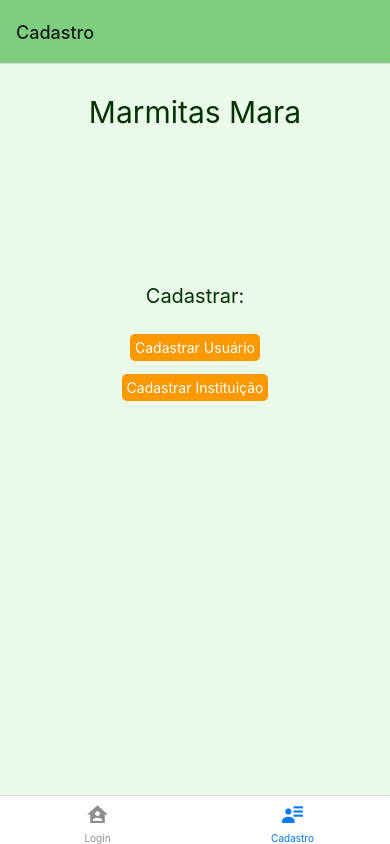
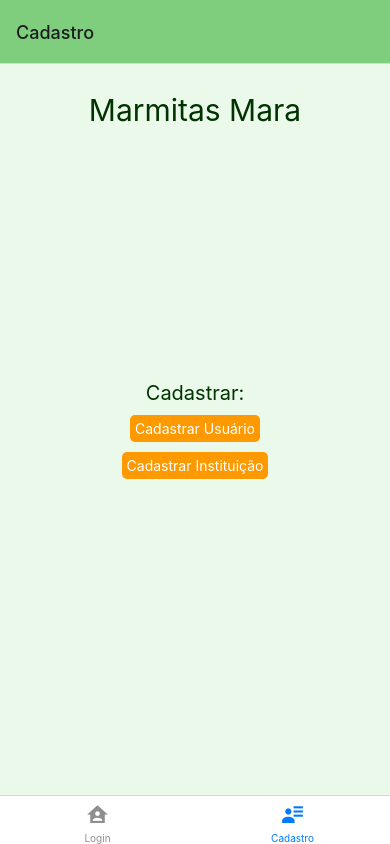
Before and after one commit to iagorosa28/projeto_comp_movel, a React Native app in the folder projetocompmoveliago/: screen /Cadastro in a window 390 px wide. Built offline with nearby package versions, Linux system fonts and the light colour scheme.

Commit message:
ARRUMANDO ESTILIZAÇÃO
Arrumando algumas estilizações o app ficar certinho em qualquer tela.

```diff
--- a/projetocompmoveliago/app.json
+++ b/projetocompmoveliago/app.json
@@ -1,7 +1,7 @@
 {
   "expo": {
     "name": "projetocompmoveliago",
-    "slug": "snack-23544373-1b57-4485-b2e7-98895efdbaee",
+    "slug": "snack-dbc8ecc3-a7a0-42dd-bcde-ad523e36da4f",
     "version": "1.0.0",
     "orientation": "portrait",
     "icon": "./assets/icon.png",
--- a/projetocompmoveliago/components/Cadastro.js
+++ b/projetocompmoveliago/components/Cadastro.js
@@ -1,5 +1,9 @@
 import * as React from 'react';
 import { Text, View, StyleSheet, TouchableOpacity } from 'react-native';
+
+const Spacer = ({ size }) => {
+  return <View style={{ height: size }} />;
+};
 
 class Cadastro extends React.Component{
   render(){
@@ -7,9 +11,11 @@ class Cadastro extends React.Component{
       <View style={estilos.container}>
         <Text style={estilos.titulo}>{"Marmitas Mara"}</Text>
         <Text style={estilos.logarCadastrar}>{"Cadastrar:"}</Text>
+        <Spacer size={10} />
         <TouchableOpacity style={estilos.buttonUsuario} onPress={()=>this.goToCadastroUsuario()}>
         <Text style={estilos.textoBotao}>{"Cadastrar Usuário"}</Text>
         </TouchableOpacity>
+        <Spacer size={10} />
         <TouchableOpacity style={estilos.buttonInstituicao} onPress={()=>this.goToCadastroInstituicao()}>
         <Text style={estilos.textoBotao}>{"Cadastrar Instituição"}</Text>
         </TouchableOpacity>
@@ -31,43 +37,39 @@ const estilos = StyleSheet.create({
     flex: 1,
     alignItems: "center",
     justifyContent: "center",
-    backgroundColor: "#ebf9eb"
+    backgroundColor: "#ebf9eb",
+    display: "flex",
+    height: "100%"
   },
 
   titulo: {
-    color: '#003300',
+    color: "#003300",
     fontSize: 30,
     textAlign: "center",
     position: "absolute",
-    top: 30
+    top: 28
   },
 
   logarCadastrar: {
-    color: '#003300',
+    color: "#003300",
     fontSize: 20,
-    textAlign: "center",
-    position: "absolute",
-    top: 220
+    textAlign: "center"
   },
 
   buttonUsuario: {
-    backgroundColor: '#ff9900',
+    backgroundColor: "#ff9900",
     padding: 5,
-    borderRadius: 5,
-    position: "absolute",
-    top: 270
+    borderRadius: 5
   },
 
   buttonInstituicao: {
-    backgroundColor: '#ff9900',
+    backgroundColor: "#ff9900",
     padding: 5,
-    borderRadius: 5,
-    position: "absolute",
-    top: 310
+    borderRadius: 5
   },
 
   textoBotao: {
-    color: '#FFFFFF'
+    color: "#FFFFFF"
   }
 
 })
--- a/projetocompmoveliago/components/CadastroInstituicao.js
+++ b/projetocompmoveliago/components/CadastroInstituicao.js
@@ -1,6 +1,10 @@
 import * as React from 'react';
 import { TextInput, Text, View, StyleSheet, TouchableOpacity } from 'react-native';
 import firebase from '../config/config';
+
+const Spacer = ({ size }) => {
+  return <View style={{ height: size }} />;
+};
 
 class CadastroInstituicao extends React.Component{
   constructor(props){
@@ -32,10 +36,13 @@ class CadastroInstituicao extends React.Component{
       <View style={estilos.container}>
         <Text style={estilos.textoInput}>{"Instituição:"}</Text>
         <TextInput style={estilos.input} onChangeText={(texto)=>{this.nomeInstituicao = texto}}></TextInput>
+        <Spacer size={5} />
         <Text style={estilos.textoInput}>{"CNPJ:"}</Text>
         <TextInput style={estilos.input} onChangeText={(texto)=>{this.cnpjInstituicao = texto}}></TextInput>
+        <Spacer size={5} />
         <Text style={estilos.textoInput}>{"Senha:"}</Text>
         <TextInput style={estilos.input} onChangeText={(texto)=>{this.senhaInstituicao = texto}}></TextInput>
+        <Spacer size={10} />
         <TouchableOpacity style={estilos.buttonInputCadastrar} onPress={()=>this.salvar()}>
         <Text style={estilos.textoBotao}>{"Cadastrar"}</Text>
         </TouchableOpacity>
@@ -50,11 +57,13 @@ const estilos = StyleSheet.create({
     flex: 1,
     alignItems: "center",
     justifyContent: "center",
-    backgroundColor: "#ebf9eb"
+    backgroundColor: "#ebf9eb",
+    display: "flex",
+    height: "100%"
   },
 
   textoBotao: {
-    color: '#FFFFFF'
+    color: "#FFFFFF"
   },
 
   input: {
@@ -67,16 +76,14 @@ const estilos = StyleSheet.create({
   },
 
   textoInput: {
-    color: '#003300',
+    color: "#003300",
     fontSize: 20,
   },
 
   buttonInputCadastrar: {
-    backgroundColor: '#ff9900',
+    backgroundColor: "#ff9900",
     padding: 10,
-    borderRadius: 5,
-    position: "absolute",
-    top: 285
+    borderRadius: 5
   }
 
 })
--- a/projetocompmoveliago/components/CadastroUsuario.js
+++ b/projetocompmoveliago/components/CadastroUsuario.js
@@ -1,6 +1,10 @@
 import * as React from 'react';
 import { TextInput, Text, View, StyleSheet, TouchableOpacity } from 'react-native';
 import firebase from '../config/config';
+
+const Spacer = ({ size }) => {
+  return <View style={{ height: size }} />;
+};
 
 class CadastroUsuario extends React.Component{
   constructor(props){
@@ -32,10 +36,13 @@ class CadastroUsuario extends React.Component{
       <View style={estilos.container}>
         <Text style={estilos.textoInput}>{"Nome:"}</Text>
         <TextInput style={estilos.input} onChangeText={(texto)=>{this.nomeUsuario = texto}}></TextInput>
+        <Spacer size={5} />
         <Text style={estilos.textoInput}>{"CPF:"}</Text>
         <TextInput style={estilos.input} onChangeText={(texto)=>{this.cpfUsuario = texto}}></TextInput>
+        <Spacer size={5} />
         <Text style={estilos.textoInput}>{"Senha:"}</Text>
         <TextInput style={estilos.input} onChangeText={(texto)=>{this.senhaUsuario = texto}}></TextInput>
+        <Spacer size={10} />
         <TouchableOpacity style={estilos.buttonInputCadastrar} onPress={()=>this.salvar()}>
         <Text style={estilos.textoBotao}>{"Cadastrar"}</Text>
         </TouchableOpacity>
@@ -50,11 +57,13 @@ const estilos = StyleSheet.create({
     flex: 1,
     alignItems: "center",
     justifyContent: "center",
-    backgroundColor: "#ebf9eb"
+    backgroundColor: "#ebf9eb",
+    display: "flex",
+    height: "100%"
   },
 
   textoBotao: {
-    color: '#FFFFFF'
+    color: "#FFFFFF"
   },
 
   input: {
@@ -67,16 +76,14 @@ const estilos = StyleSheet.create({
   },
 
   textoInput: {
-    color: '#003300',
+    color: "#003300",
     fontSize: 20,
   },
 
   buttonInputCadastrar: {
-    backgroundColor: '#ff9900',
+    backgroundColor: "#ff9900",
     padding: 10,
-    borderRadius: 5,
-    position: "absolute",
-    top: 285
+    borderRadius: 5
   }
 
 })
--- a/projetocompmoveliago/components/Login.js
+++ b/projetocompmoveliago/components/Login.js
@@ -1,5 +1,9 @@
 import * as React from 'react';
 import { Text, View, StyleSheet, TouchableOpacity } from 'react-native';
+
+const Spacer = ({ size }) => {
+  return <View style={{ height: size }} />;
+};
 
 class Login extends React.Component{
   render(){
@@ -7,9 +11,11 @@ class Login extends React.Component{
       <View style={estilos.container}>
         <Text style={estilos.titulo}>{"Marmitas Mara"}</Text>
         <Text style={estilos.logarCadastrar}>{"Logar:"}</Text>
+        <Spacer size={10} />
         <TouchableOpacity style={estilos.buttonUsuario} onPress={()=>this.goToLoginUsuario()}>
         <Text style={estilos.textoBotao}>{"Logar Usuário"}</Text>
         </TouchableOpacity>
+        <Spacer size={10} />
         <TouchableOpacity style={estilos.buttonInstituicao} onPress={()=>this.goToLoginInstituicao()}>
         <Text style={estilos.textoBotao}>{"Logar Instituição"}</Text>
         </TouchableOpacity>
@@ -31,43 +37,39 @@ const estilos = StyleSheet.create({
     flex: 1,
     alignItems: "center",
     justifyContent: "center",
-    backgroundColor: "#ebf9eb"
+    backgroundColor: "#ebf9eb",
+    display: "flex",
+    height: "100%"
   },
 
   titulo: {
-    color: '#003300',
+    color: "#003300",
     fontSize: 30,
     textAlign: "center",
     position: "absolute",
-    top: 30
+    top: 28
   },
 
   logarCadastrar: {
-    color: '#003300',
+    color: "#003300",
     fontSize: 20,
-    textAlign: "center",
-    position: "absolute",
-    top: 220
+    textAlign: "center"
   },
 
   buttonUsuario: {
-    backgroundColor: '#ff9900',
+    backgroundColor: "#ff9900",
     padding: 5,
-    borderRadius: 5,
-    position: "absolute",
-    top: 270
+    borderRadius: 5
   },
 
   buttonInstituicao: {
-    backgroundColor: '#ff9900',
+    backgroundColor: "#ff9900",
     padding: 5,
-    borderRadius: 5,
-    position: "absolute",
-    top: 310
+    borderRadius: 5
   },
 
   textoBotao: {
-    color: '#FFFFFF'
+    color: "#FFFFFF"
   }
 
 })
--- a/projetocompmoveliago/components/LoginInstituicao.js
+++ b/projetocompmoveliago/components/LoginInstituicao.js
@@ -1,6 +1,10 @@
 import * as React from 'react';
 import { TextInput, Text, View, StyleSheet, TouchableOpacity } from 'react-native';
 import firebase from '../config/config';
+
+const Spacer = ({ size }) => {
+  return <View style={{ height: size }} />;
+};
 
 class LoginInstituicao extends React.Component{
   constructor(props){
@@ -17,8 +21,10 @@ class LoginInstituicao extends React.Component{
       <View style={estilos.container}>
         <Text style={estilos.textoInput}>{"CNPJ:"}</Text>
         <TextInput style={estilos.input} onChangeText={(texto)=>{this.cnpjInstituicao = texto}}></TextInput>
+        <Spacer size={5} />
         <Text style={estilos.textoInput}>{"Senha:"}</Text>
         <TextInput style={estilos.input} onChangeText={(texto)=>{this.senhaInstituicao = texto}}></TextInput>
+        <Spacer size={10} />
         <TouchableOpacity style={estilos.buttonInputLogar} onPress={()=>this.buscar()}>
         <Text style={estilos.textoBotao}>{"Logar"}</Text>
         </TouchableOpacity>
@@ -51,11 +57,13 @@ const estilos = StyleSheet.create({
     flex: 1,
     alignItems: "center",
     justifyContent: "center",
-    backgroundColor: "#ebf9eb"
+    backgroundColor: "#ebf9eb",
+    display: "flex",
+    height: "100%"
   },
 
   textoBotao: {
-    color: '#FFFFFF'
+    color: "#FFFFFF"
   },
 
   input: {
@@ -68,16 +76,14 @@ const estilos = StyleSheet.create({
   },
 
   textoInput: {
-    color: '#003300',
+    color: "#003300",
     fontSize: 20,
   },
 
   buttonInputLogar: {
-    backgroundColor: '#ff9900',
+    backgroundColor: "#ff9900",
     padding: 10,
-    borderRadius: 5,
-    position: "absolute",
-    top: 255
+    borderRadius: 5
   }
 
 })
--- a/projetocompmoveliago/components/LoginUsuario.js
+++ b/projetocompmoveliago/components/LoginUsuario.js
@@ -1,6 +1,10 @@
 import * as React from 'react';
 import { TextInput, Text, View, StyleSheet, TouchableOpacity } from 'react-native';
 import firebase from '../config/config';
+
+const Spacer = ({ size }) => {
+  return <View style={{ height: size }} />;
+};
 
 class LoginUsuario extends React.Component{
   constructor(props){
@@ -17,8 +21,10 @@ class LoginUsuario extends React.Component{
       <View style={estilos.container}>
         <Text style={estilos.textoInput}>{"CPF:"}</Text>
         <TextInput style={estilos.input} onChangeText={(texto)=>{this.cpfUsuario = texto}}></TextInput>
+        <Spacer size={5} />
         <Text style={estilos.textoInput}>{"Senha:"}</Text>
         <TextInput style={estilos.input} onChangeText={(texto)=>{this.senhaUsuario = texto}}></TextInput>
+        <Spacer size={10} />
         <TouchableOpacity style={estilos.buttonInputLogar} onPress={()=>this.buscar()}>
         <Text style={estilos.textoBotao}>{"Logar"}</Text>
         </TouchableOpacity>
@@ -51,11 +57,13 @@ const estilos = StyleSheet.create({
     flex: 1,
     alignItems: "center",
     justifyContent: "center",
-    backgroundColor: "#ebf9eb"
+    backgroundColor: "#ebf9eb",
+    display: "flex",
+    height: "100%"
   },
 
   textoBotao: {
-    color: '#FFFFFF'
+    color: "#FFFFFF"
   },
 
   input: {
@@ -68,16 +76,14 @@ const estilos = StyleSheet.create({
   },
 
   textoInput: {
-    color: '#003300',
+    color: "#003300",
     fontSize: 20,
   },
 
   buttonInputLogar: {
-    backgroundColor: '#ff9900',
+    backgroundColor: "#ff9900",
     padding: 10,
-    borderRadius: 5,
-    position: "absolute",
-    top: 255
+    borderRadius: 5
   }
 
 })
```
